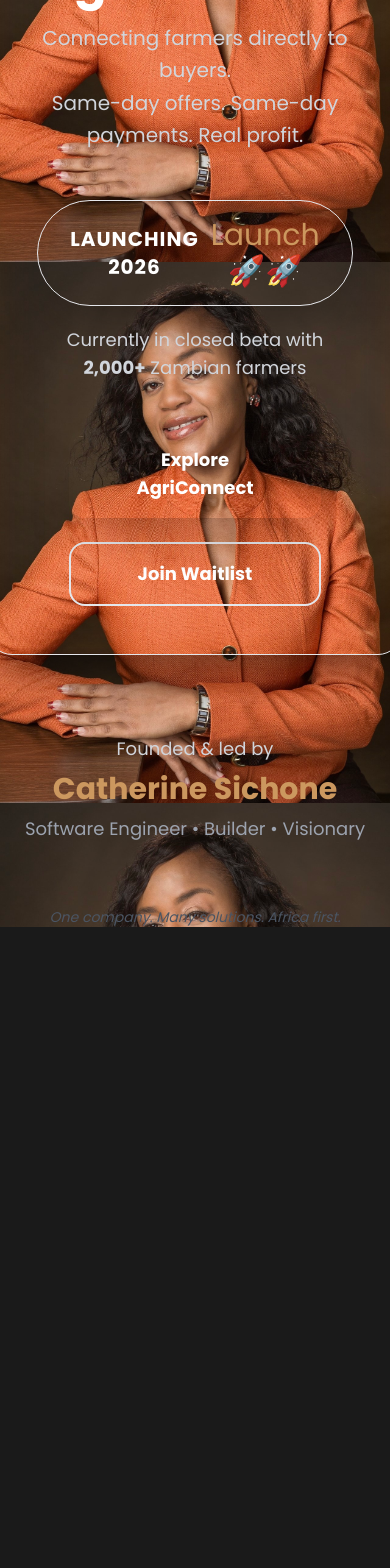
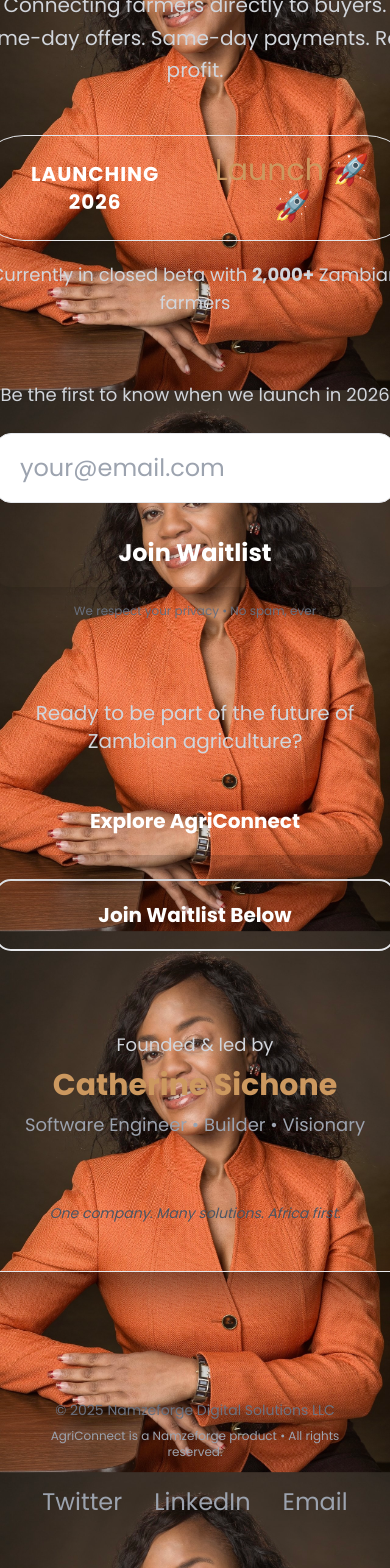
Before and after one commit to Cathy-45/cathy-portfolio-integrated, a React (Vite) app: page / in a window 390 px wide. Shown: the part 615-2183 px from the top of the page. Before the commit the page ends 1542 px from the top, so only its background shows below. Built offline with nearby package versions, Linux system fonts and the light colour scheme.

Commit message:
final empire homepage: footer + all closing tags + mobile perfection

```diff
--- a/src/components/Home.jsx
+++ b/src/components/Home.jsx
@@ -16,13 +16,15 @@ const Home = () => {
     >
       {/* LIGHTER OVERLAY — PERFECT ON MOBILE */}
       {/* BRIGHTER, WARMER OVERLAY — PERFECT FOR MOBILE & DESKTOP */}
-<div className="absolute inset-0 bg-gradient-to-b
+      <div
+        className="absolute inset-0 bg-gradient-to-b
                 from-black/50
                 via-black/30
                 to-black/70
                 md:from-black/60
                 md:via-black/40
-                md:to-black/80" />
+                md:to-black/80"
+      />
       {/* rest of your code stays exactly the same */}
 
       {/* MAIN CONTENT */}
@@ -95,30 +97,82 @@ const Home = () => {
                 </p>
               </div>
 
-              {/* CTAs */}
-              <div className="flex flex-col sm:flex-row gap-6 justify-center mt-10 px-8">
+              {/* JOIN WAITLIST — LIVE WITH YOUR REAL EMAIL */}
+              <div className="mt-16 max-w-md mx-auto px-6">
+                <p className="text-gray-300 text-center mb-6 text-lg">
+                  Be the first to know when we launch in 2026
+                </p>
+                <form
+                  className="flex flex-col sm:flex-row gap-4"
+                  action="https://formsubmit.co/cathy@namzeforge.com"
+                  method="POST"
+                >
+                  <input
+                    type="email"
+                    name="email"
+                    placeholder="your@email.com"
+                    required
+                    className="flex-1 px-6 py-4 rounded-2xl bg-white/20 backdrop-blur-md border border-white/30 text-white placeholder-gray-400 focus:outline-none focus:border-[#da6d20] transition"
+                  />
+                  <input
+                    type="hidden"
+                    name="_subject"
+                    value="New AgriConnect Waitlist Signup!"
+                  />
+                  <input type="hidden" name="_captcha" value="false" />
+                  <input
+                    type="hidden"
+                    name="_next"
+                    value="https://namzeforge.com/thanks"
+                  />
+
+                  <button
+                    type="submit"
+                    className="bg-[#da6d20] hover:bg-[#c75a10] text-white font-bold py-4 px-10 rounded-2xl transition transform hover:scale-105 shadow-xl"
+                  >
+                    Join Waitlist
+                  </button>
+                </form>
+                <p className="text-gray-500 text-xs text-center mt-4">
+                  We respect your privacy • No spam, ever
+                </p>
+              </div>
+              {/* SINGLE, POWERFUL CTA — NO DUPLICATES */}
+              <div className="mt-20 px-6">
+                <div className="max-w-2xl mx-auto">
+                  <p className="text-gray-300 text-center text-xl mb-8">
+                    Ready to be part of the future of Zambian agriculture?
+                  </p>
+
+                  <div className="flex flex-col sm:flex-row gap-6 justify-center">
                     <Link
                       to="/agriconnect"
                       className="bg-gradient-to-r from-[#da6d20] to-[#fd923c] hover:from-[#c75a10] hover:to-[#e07b2a]
-               text-white font-bold text-lg sm:text-xl py-4 px-10 rounded-2xl
-               shadow-2xl transform hover:-translate-y-1 transition-all"
+                   text-white font-bold text-xl py-5 px-12 rounded-2xl
+                   shadow-2xl transform hover:-translate-y-1 transition-all text-center"
                     >
                       Explore AgriConnect
                     </Link>
-                <a
-                  href="https://play.google.com/store/apps/details?id=com.agriconnect"
-                  target="_blank"
-                  rel="noopener noreferrer"
-                  className="border-2 border-white/60 hover:bg-white/10 text-white font-bold text-lg sm:text-xl py-4 px-10 rounded-2xl backdrop-blur-md transition-all"
+
+                    <button
+                      onClick={() =>
+                        window.scrollTo({
+                          top: document.body.scrollHeight,
+                          behavior: "smooth",
+                        })
+                      }
+                      className="border-2 border-white/60 hover:bg-white/10 text-white font-bold text-xl py-5 px-12 rounded-2xl backdrop-blur-md transition-all"
                     >
-                  Join Waitlist
-                </a>
+                      Join Waitlist Below
+                    </button>
                   </div>
                 </div>
               </div>
 
               {/* FOUNDER */}
-          <p className="mt-20 text-gray-300 text-lg px-6">Founded & led by</p>
+              <p className="mt-20 text-gray-300 text-lg px-6">
+                Founded & led by
+              </p>
               <p className="text-3xl sm:text-4xl font-bold text-[#fdba74] mt-2 px-6">
                 Catherine Sichone
               </p>
@@ -131,6 +185,40 @@ const Home = () => {
               </p>
             </div>
           </div>
+          {/* ← closes the glass card */}
+        </div>
+      </div>
+      {/* ← closes the main content container */}
+
+      {/* FOOTER — CLEAN & PROUD */}
+      <footer className="relative z-10 py-12 px-6 text-center">
+        <p className="text-gray-500 text-sm">
+          © 2025 Namzeforge Digital Solutions LLC
+        </p>
+        <p className="text-gray-400 text-xs mt-2">
+          AgriConnect is a Namzeforge product • All rights reserved.
+        </p>
+        <div className="flex justify-center gap-8 mt-6">
+          <a
+            href="https://twitter.com/namzeforge"
+            className="text-gray-400 hover:text-white transition"
+          >
+            Twitter
+          </a>
+          <a
+            href="https://linkedin.com/company/namzeforge"
+            className="text-gray-400 hover:text-white transition"
+          >
+            LinkedIn
+          </a>
+          <a
+            href="mailto:cathy@namzeforge.com"
+            className="text-gray-400 hover:text-white transition"
+          >
+            Email
+          </a>
+        </div>
+      </footer>
 
       {/* FLOATING PARTICLES */}
       <div className="absolute inset-0 pointer-events-none">
@@ -149,5 +237,4 @@ const Home = () => {
     </section>
   );
 };
-
 export default Home;
```
Lines whose indentation alone changed are shown as unchanged.
